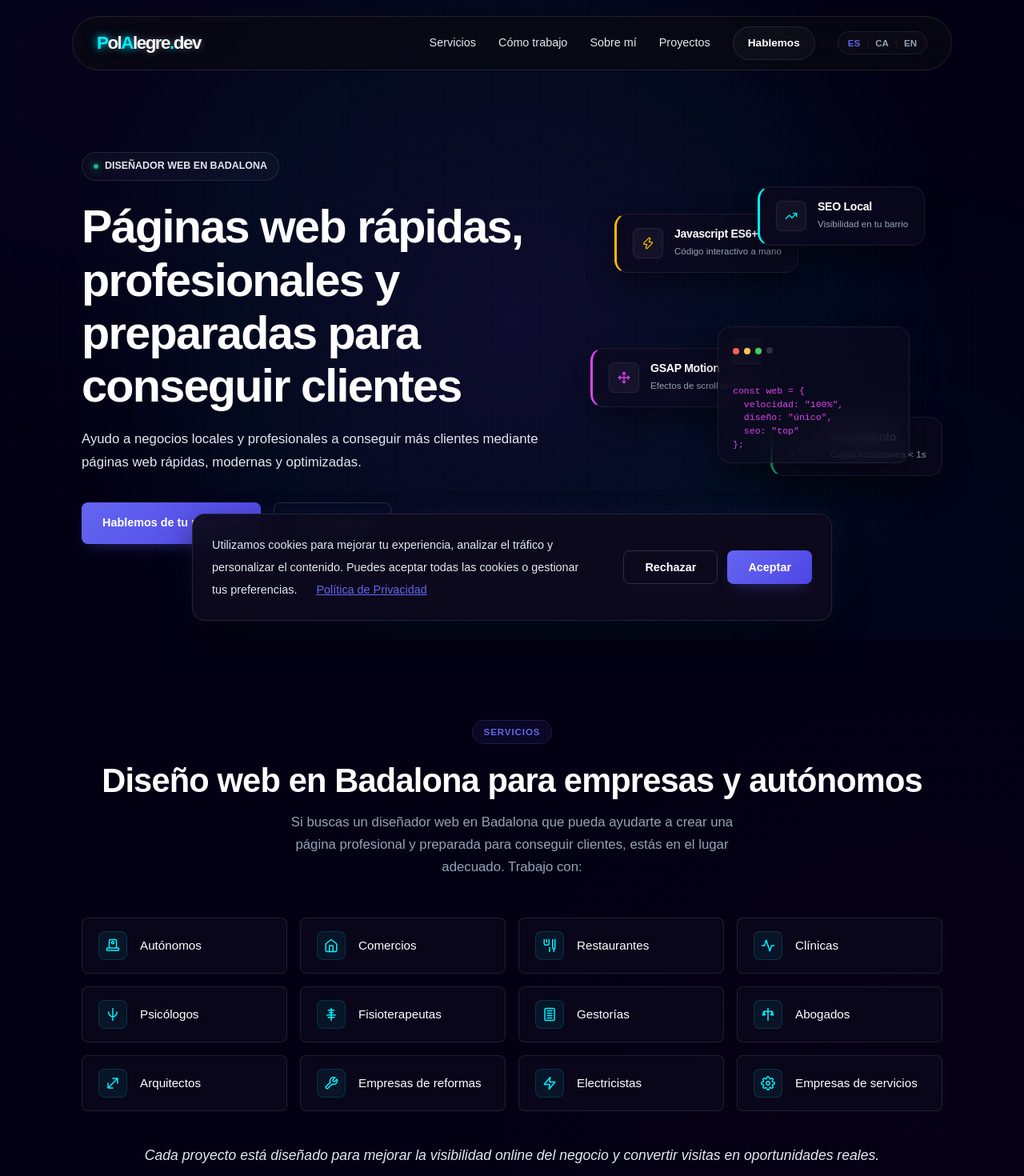
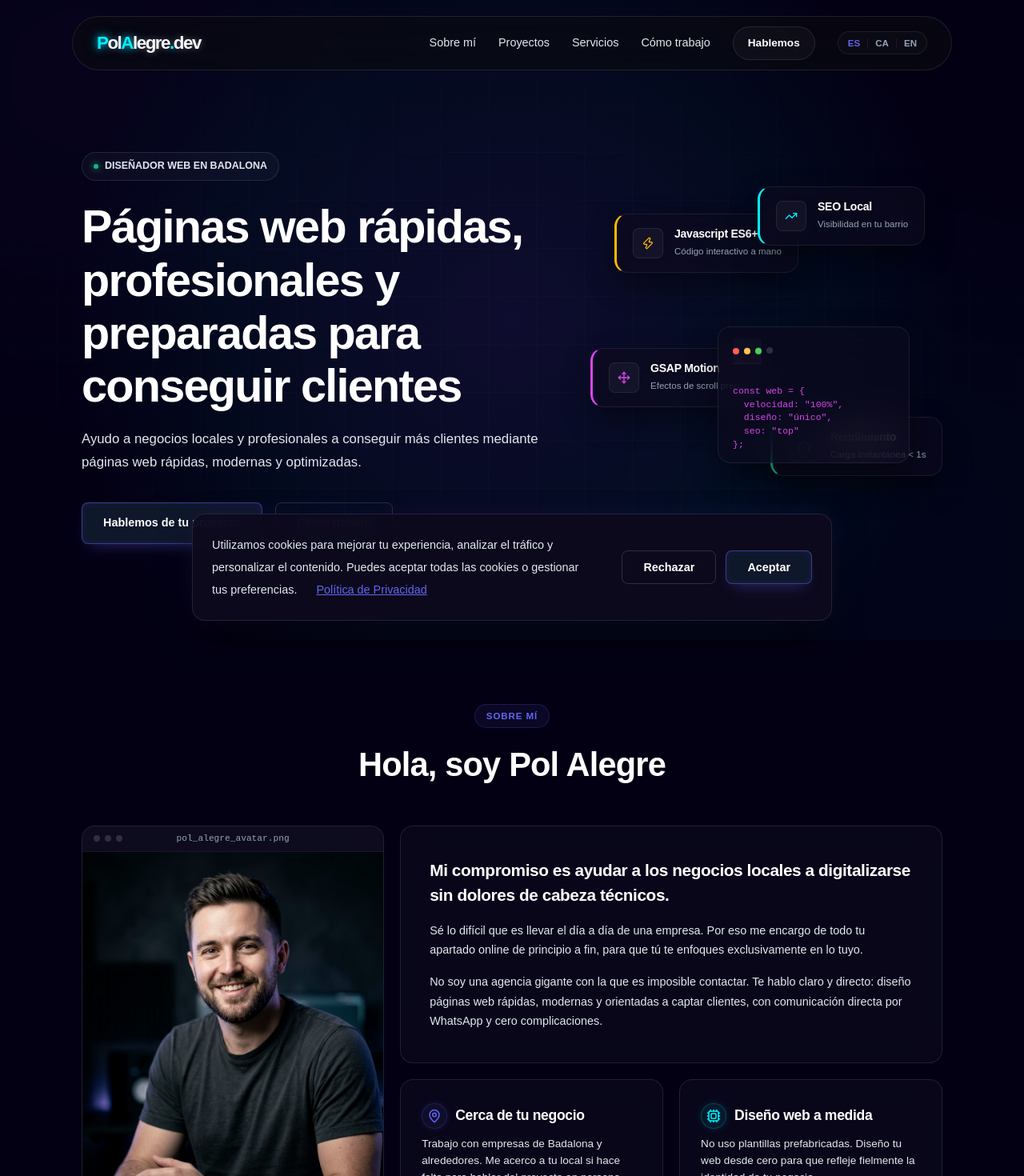
Before and after one commit to polalegredev/portfolio-pol, a React (Vite) app: page / in a window 1280 px wide. Shown: the top 1470 px of the page at 80% size. Built offline with nearby package versions, Linux system fonts and the light colour scheme.

Commit message:
feat: implement initial design system and navbar structure with glassmorphism components

```diff
--- a/package.json
+++ b/package.json
@@ -13,7 +13,8 @@
     "framer-motion": "^12.40.0",
     "lucide-react": "^1.17.0",
     "react": "^19.2.6",
-    "react-dom": "^19.2.6"
+    "react-dom": "^19.2.6",
+    "swiper": "^12.2.0"
   },
   "devDependencies": {
     "@eslint/js": "^10.0.1",
--- a/src/App.jsx
+++ b/src/App.jsx
@@ -4,8 +4,6 @@ import Hero from "./components/Hero";
 import Services from "./components/Services";
 import Workflow from "./components/Workflow";
 import About from "./components/About";
-import TargetAudience from "./components/TargetAudience";
-import SeoOptimized from "./components/SeoOptimized";
 import Projects from "./components/Projects";
 import Faq from "./components/Faq";
 import Contact from "./components/Contact";
@@ -42,17 +40,36 @@ function App() {
     return translations[lang]?.[key] || key;
   };
 
+  // Scroll reveal animation logic
+  useEffect(() => {
+    const handleReveal = () => {
+      const reveals = document.querySelectorAll(".reveal");
+      for (let i = 0; i < reveals.length; i++) {
+        const windowHeight = window.innerHeight;
+        const elementTop = reveals[i].getBoundingClientRect().top;
+        const elementVisible = 50;
+
+        if (elementTop < windowHeight - elementVisible) {
+          reveals[i].classList.add("active");
+        }
+      }
+    };
+
+    window.addEventListener("scroll", handleReveal);
+    handleReveal(); // Trigger initially
+
+    return () => window.removeEventListener("scroll", handleReveal);
+  }, []);
+
   return (
     <>
       <Navbar lang={lang} setLang={setLang} t={t} />
       <main>
         <Hero t={t} />
-        <TargetAudience t={t} />
+        <About t={t} />
+        <Projects t={t} />
         <Services t={t} />
-        <SeoOptimized t={t} />
-        <Projects t={t} />
         <Workflow t={t} />
-        <About t={t} />
         <Faq t={t} />
         <Contact lang={lang} t={t} />
       </main>
--- a/src/components/Navbar.jsx
+++ b/src/components/Navbar.jsx
@@ -44,6 +44,22 @@ export default function Navbar({ lang, setLang, t }) {
           id="nav-menu"
         >
           <a
+            href="#sobre-mi"
+            className="nav-link"
+            id="link-sobre-mi"
+            onClick={handleLinkClick}
+          >
+            {t("nav-sobre-mi")}
+          </a>
+          <a
+            href="#portafolio"
+            className="nav-link"
+            id="link-portafolio"
+            onClick={handleLinkClick}
+          >
+            {t("nav-portafolio")}
+          </a>
+          <a
             href="#servicios"
             className="nav-link"
             id="link-servicios"
@@ -58,22 +74,6 @@ export default function Navbar({ lang, setLang, t }) {
             onClick={handleLinkClick}
           >
             {t("nav-metodo")}
-          </a>
-          <a
-            href="#sobre-mi"
-            className="nav-link"
-            id="link-sobre-mi"
-            onClick={handleLinkClick}
-          >
-            {t("nav-sobre-mi")}
-          </a>
-          <a
-            href="#portafolio"
-            className="nav-link"
-            id="link-portafolio"
-            onClick={handleLinkClick}
-          >
-            {t("nav-portafolio")}
           </a>
 
           <a
--- a/src/index.css
+++ b/src/index.css
@@ -55,6 +55,18 @@
   --transition-slow: 0.6s cubic-bezier(0.16, 1, 0.3, 1);
 }
 
+/* Micro-interactions */
+.reveal {
+  opacity: 0;
+  transform: translateY(30px);
+  transition: all 0.8s cubic-bezier(0.16, 1, 0.3, 1);
+}
+
+.reveal.active {
+  opacity: 1;
+  transform: translateY(0);
+}
+
 /* ==========================================================================
    CSS RESET & BASE STYLES
    ========================================================================== */
@@ -104,7 +116,7 @@ h2,
 h3,
 h4 {
   font-family: var(--font-heading);
-  font-weight: 600;
+  font-weight: 700;
   line-height: 1.25;
   letter-spacing: -0.02em;
 }
@@ -214,14 +226,16 @@ h4 {
 }
 
 .btn-primary {
-  background: linear-gradient(135deg, var(--accent-blue) 0%, #4f46e5 100%);
+  background: #0f172a;
   color: #ffffff;
-  box-shadow: 0 10px 20px -10px rgba(99, 102, 241, 0.4);
+  border: 1px solid rgba(99, 102, 241, 0.5);
+  box-shadow: inset 0 0 10px rgba(99, 102, 241, 0.1), 0 10px 20px -10px rgba(99, 102, 241, 0.4);
 }
 
 .btn-primary:hover {
-  background: linear-gradient(135deg, #4f46e5 0%, #3730a3 100%);
-  box-shadow: 0 15px 30px -10px rgba(99, 102, 241, 0.6);
+  background: #1e1b4b;
+  border-color: rgba(99, 102, 241, 0.8);
+  box-shadow: inset 0 0 20px rgba(99, 102, 241, 0.3), 0 15px 30px -10px rgba(99, 102, 241, 0.6);
   transform: translateY(-2px);
 }
 
@@ -793,7 +807,7 @@ h4 {
    SERVICES SECTION
    ========================================================================== */
 .services-section {
-  padding: 80px 0;
+  padding: 120px 0;
   position: relative;
 }
 
@@ -1503,7 +1517,7 @@ h4 {
    PORTFOLIO SHOWCASE
    ========================================================================== */
 .portfolio-section {
-  padding: 80px 0;
+  padding: 120px 0;
   position: relative;
 }
 
```
Also changed, not shown: 1 other file (tests, documents, lock files or other folders).
